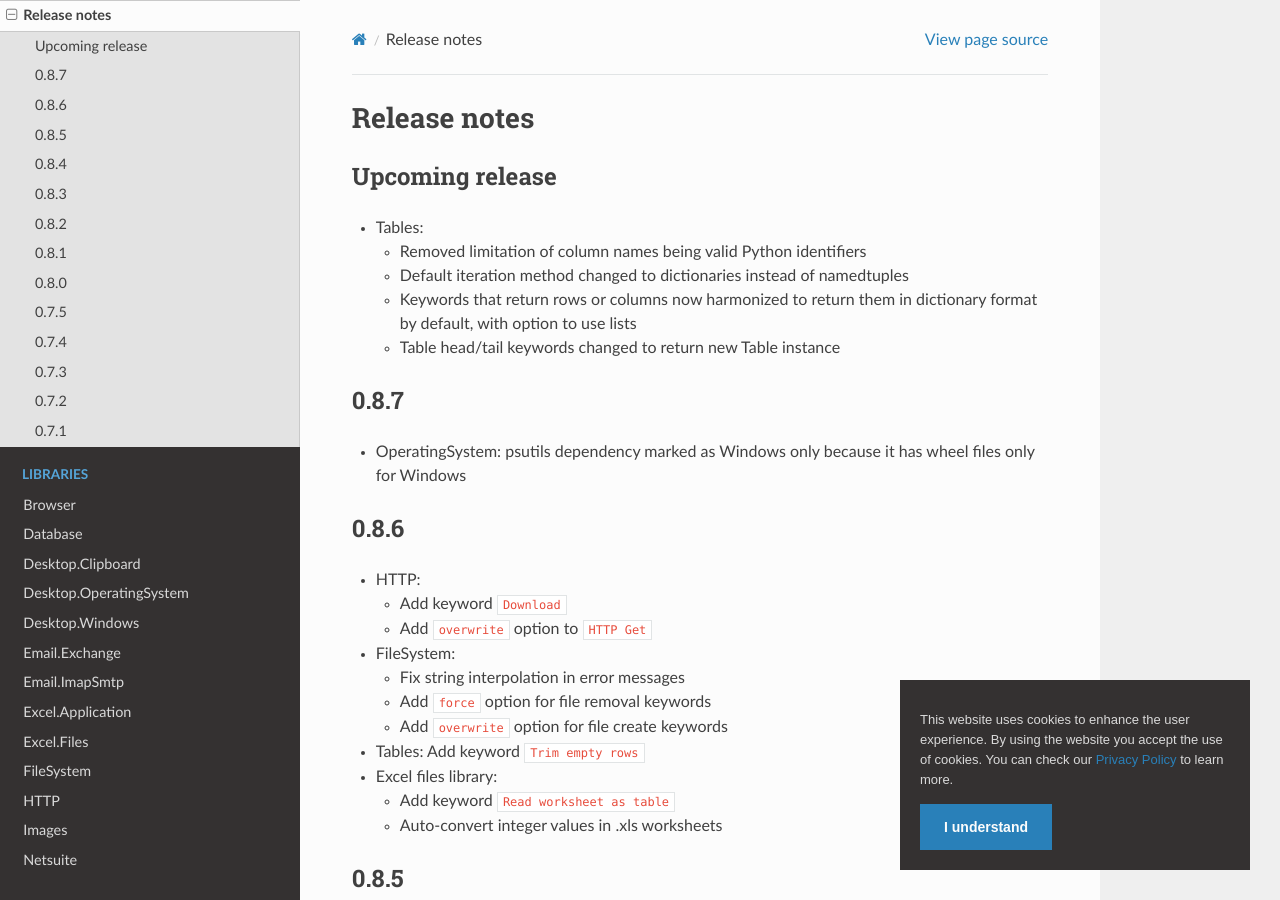
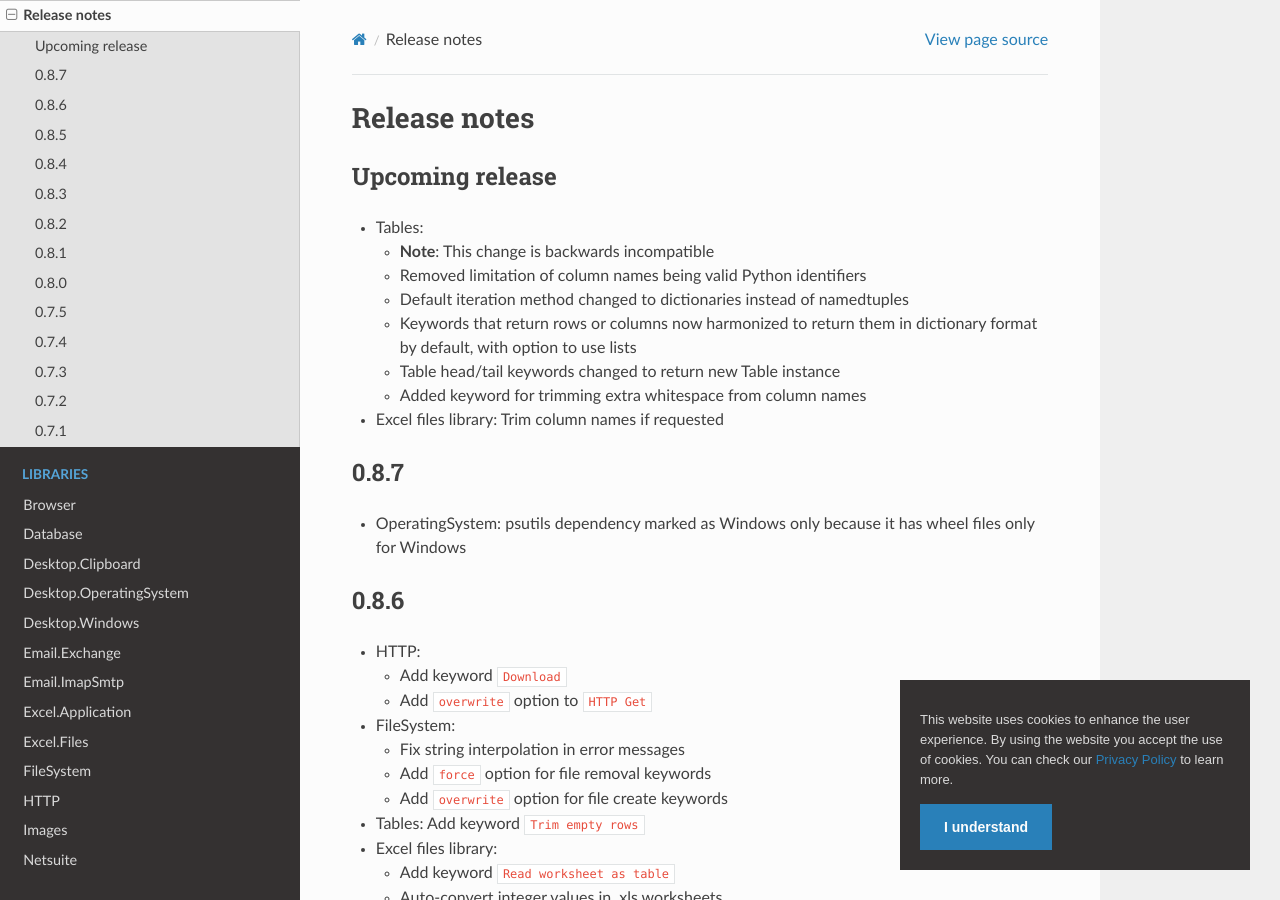
Before and after one commit to coderprovider/Framework-RPA, a Sphinx documentation site: the page built from docs/source/releasenotes.rst, in a window 1280 px wide and 900 px high. Built offline with Sphinx 7.4.7 and the Read the Docs theme 2.0.0, drawn with Linux system fonts in a browser that asks for light colours; pages that are not in the unit, such as notebooks, are missing from menus.

Commit message:
docs: updated releasnotes

```diff
--- a/docs/source/releasenotes.rst
+++ b/docs/source/releasenotes.rst
@@ -6,12 +6,15 @@ Upcoming release
 
 - Tables:
 
+  - **Note**: This change is backwards incompatible
   - Removed limitation of column names being valid Python identifiers
   - Default iteration method changed to dictionaries instead of namedtuples
   - Keywords that return rows or columns now harmonized to return them in
     dictionary format by default, with option to use lists
   - Table head/tail keywords changed to return new Table instance
+  - Added keyword for trimming extra whitespace from column names
 
+- Excel files library: Trim column names if requested
 
 0.8.7
 --------------
```
